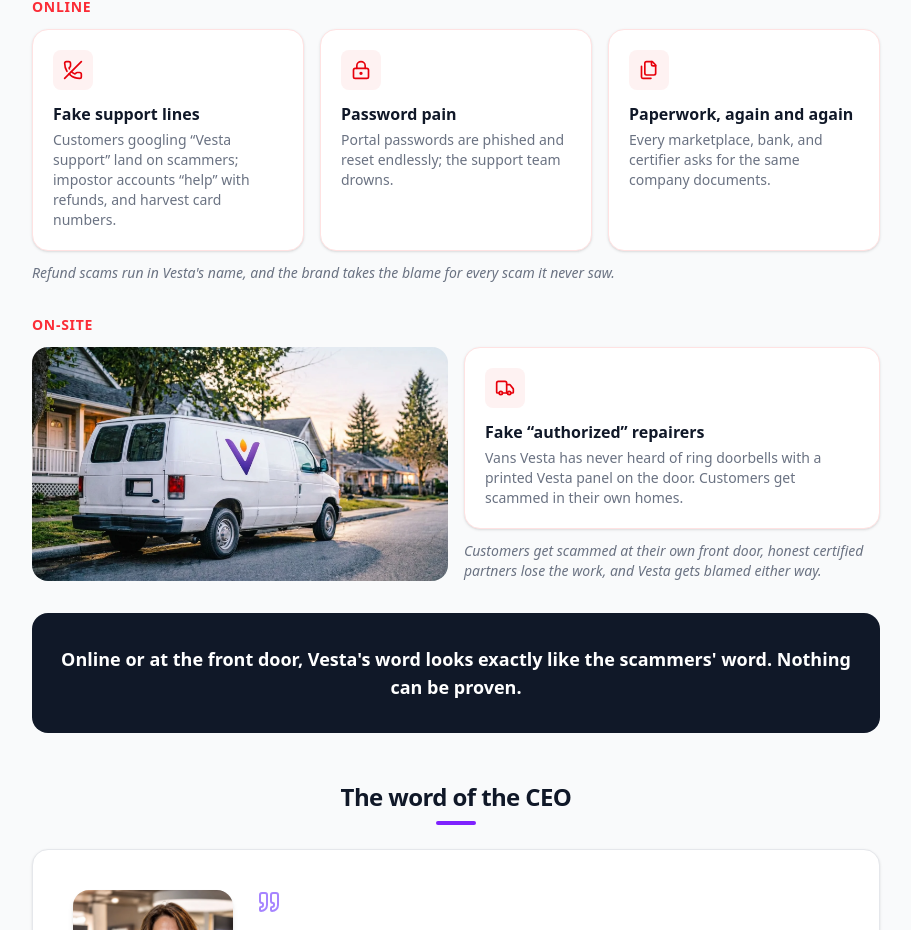
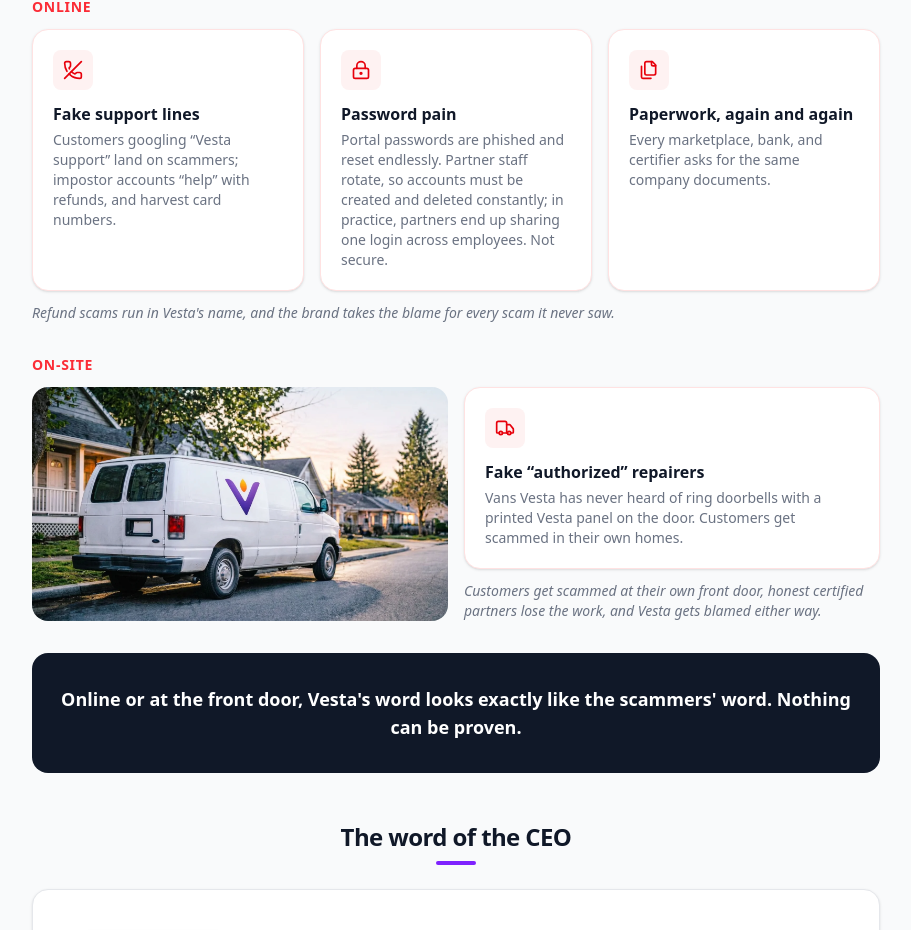
Before and after one commit to verana-labs/playground, a Next.js app: page /usecases/vesta in a window 1280 px wide. Shown: the part 3756-4686 px from the top of the page, without its empty margins (184-1095 px from the left). Built offline with nearby package versions, Linux system fonts and the light colour scheme; no server answers.

Commit message:
copy: password pain covers partner staff rotation and shared logins

```diff
--- a/app/usecases/vesta/content.ts
+++ b/app/usecases/vesta/content.ts
@@ -79,7 +79,7 @@
     {
       icon: "lock",
       title: "Password pain",
-      desc: "Portal passwords are phished and reset endlessly; the support team drowns.",
+      desc: "Portal passwords are phished and reset endlessly. Partner staff rotate, so accounts must be created and deleted constantly; in practice, partners end up sharing one login across employees. Not secure.",
     },
     {
       icon: "files",
```
